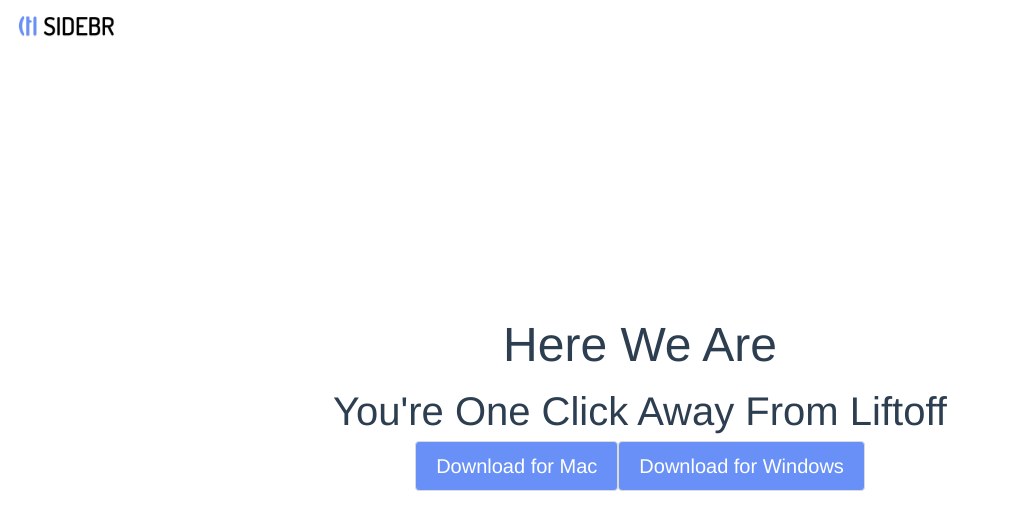
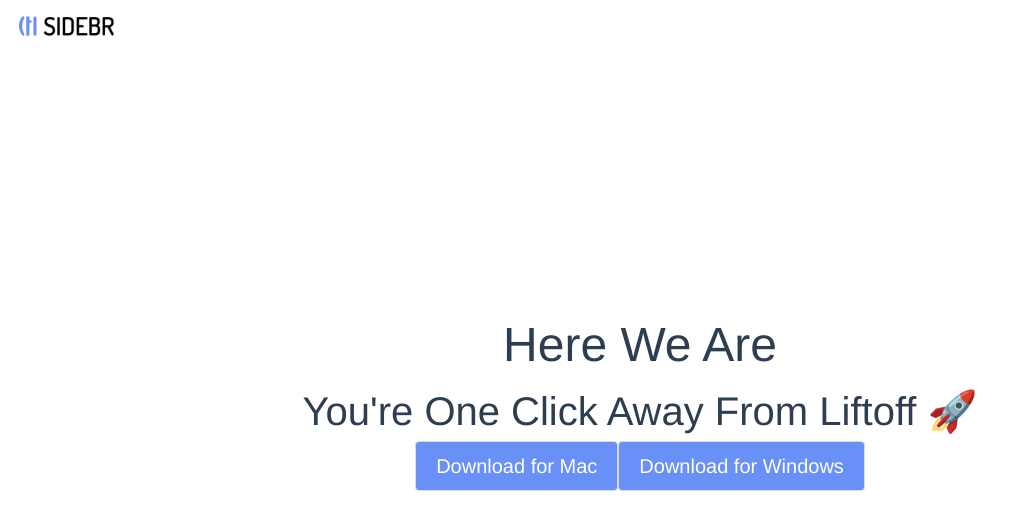
Before and after one commit to lurein/sidebr-web, a Vue app: page /download in a window 1280 px wide. Shown: the top 530 px of the page, without its empty margins (0-1019 px from the left). Built offline with nearby package versions, Linux system fonts and the light colour scheme; what vuefire would draw is missing.

Commit message:
updated new download links

```diff
--- a/src/views/Download.vue
+++ b/src/views/Download.vue
@@ -5,15 +5,15 @@
       <div class="columns is-centered is-vcentered">
         <div class="column is-full">
           <h2 class="is-size-1">Here We Are</h2>
-          <h2 class="is-size-2">You're One Click Away From Liftoff</h2>
+          <h2 class="is-size-2">You're One Click Away From Liftoff 🚀</h2>
           <a class="button is-medium"
            style="background-color: #6890F6; color: #FFF"
-           href="https://srv-file8.gofile.io/download/4YgEMu/sidebr-0.2.0.dmg">
+           href="https://sidebr.imfast.io/sidebr-0.2.1.dmg">
             Download for Mac
           </a>
           <a class="button is-medium"
            style="background-color: #6890F6; color: #FFF"
-           href="https://srv-file8.gofile.io/download/4YgEMu/sidebr%20Setup%200.2.0.exe">
+           href="https://sidebr.imfast.io/sidebr%20Setup%200.2.1.exe">
             Download for Windows
           </a>
         </div>
```
